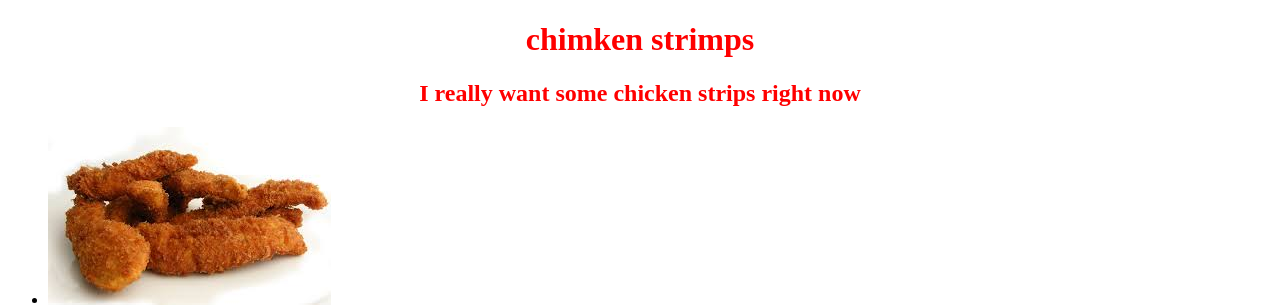
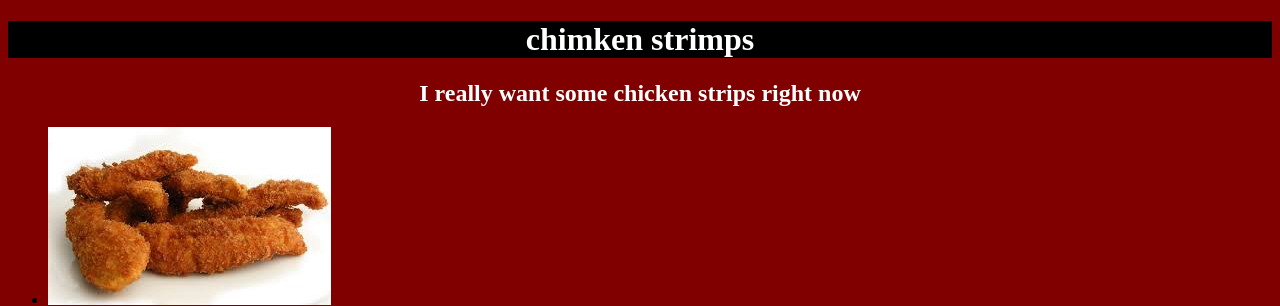
Before and after one commit to jackj2748/recap, a plain HTML site: page index.html in a window 1280 px wide. Shown: the top 306 px of the page. Drawn offline with Linux system fonts and the light colour scheme; grey boxes are pictures that could not be loaded; a web font is replaced by a local one.

Commit message:
i fixed it again

```diff
--- a/style.css
+++ b/style.css
@@ -1,11 +1,19 @@
 h1{
-  color: red;
+  color: white;
   font-family: 'Trade Winds' ;
   text-align: center;
 }
 
 h2{
-  color: red;
+  color: white;
   font-family: 'Trade Winds' ;
   text-align: center;
 }
+
+header{
+  background-color: black;
+}
+
+body{
+  background-color: maroon;
+}
```
